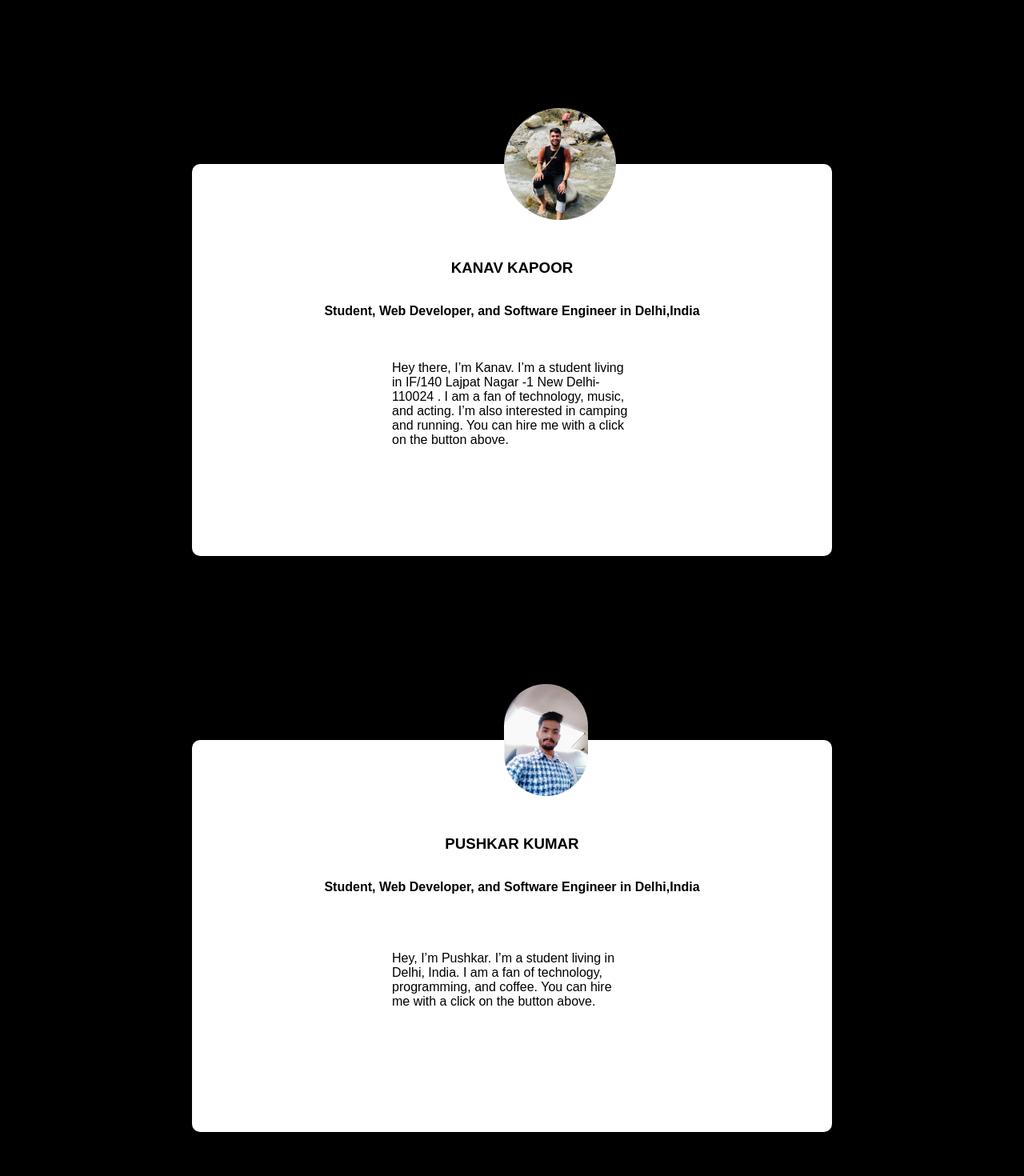
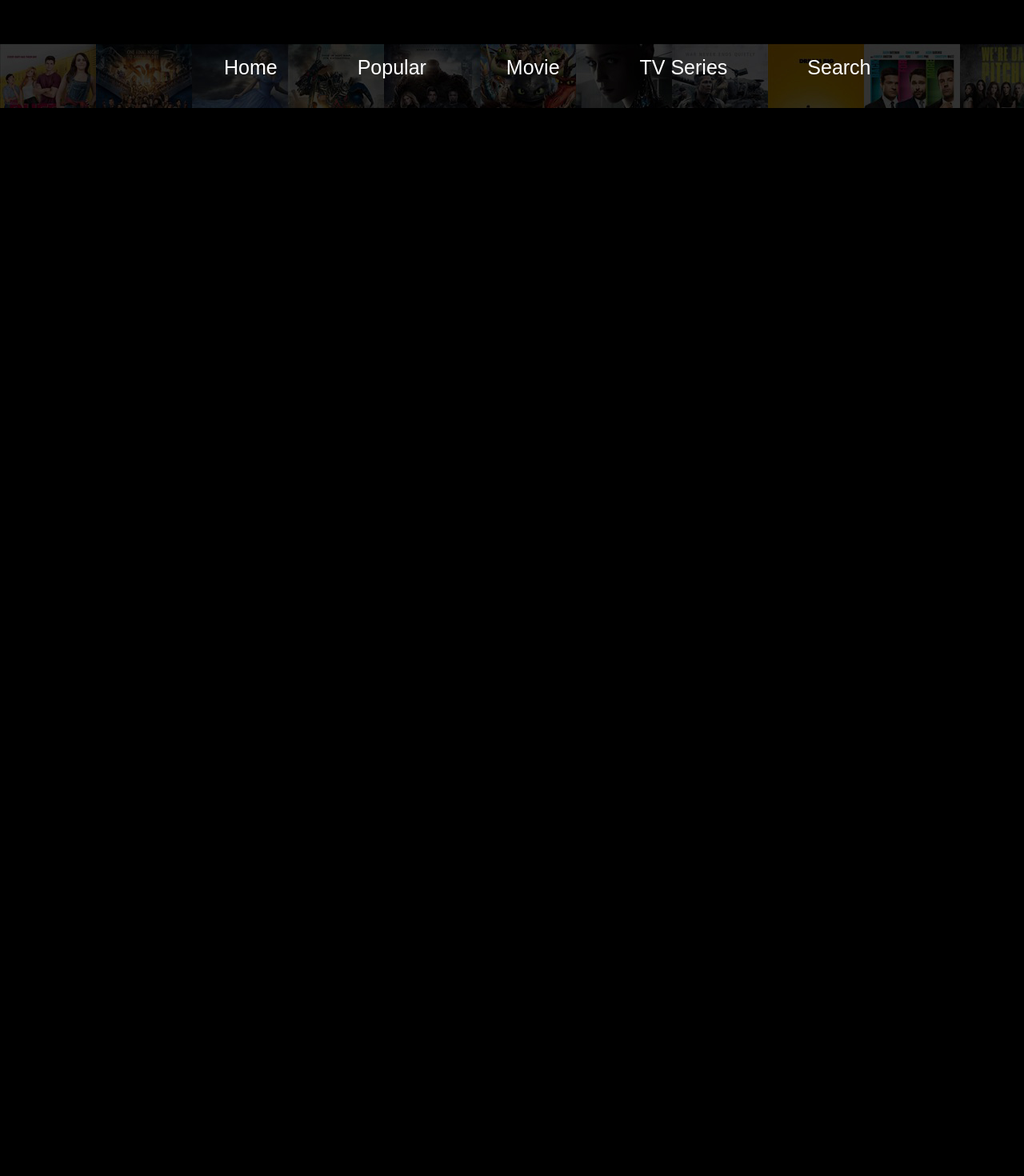
Before and after one commit to Dhruv22Goel/MoviesHubb, a React (Create React App) app: page /about in a window 1280 px wide. Shown: the part 760-2230 px from the top of the page at 80% size. After the commit the page ends 895 px from the top, so only its background shows below. Built offline with nearby package versions, Linux system fonts and the light colour scheme.

Commit message:
Update About.jsx

```diff
--- a/src/pages/About.jsx
+++ b/src/pages/About.jsx
@@ -60,31 +60,6 @@ export default function About(){
                     <P>Greetings, I’m Dhruv . I’m a student living in Delhi,India. I am a fan of technology, food, and web development. I’m also interested in fitness and music.</P>
                 </AboutMeDiv>
             </AboutMe>
-
-        </AboutDiv>
-        <AboutDiv>
-            <AboutMe>
-                <AboutMeImgDiv>
-                    <AboutMeImg src={KanavProfilePic} />
-                </AboutMeImgDiv>
-                <AboutMeDiv>
-                    <h3>KANAV KAPOOR</h3>
-                    <p><b>Student, Web Developer, and Software Engineer in Delhi,India</b></p>
-                    <P>Hey there, I’m Kanav. I’m a student living in IF/140 Lajpat Nagar -1 New Delhi-110024 . I am a fan of technology, music, and acting. I’m also interested in camping and running. You can hire me with a click on the button above.</P>
-                </AboutMeDiv>
-            </AboutMe>
-        </AboutDiv>
-        <AboutDiv>
-            <AboutMe>
-                <AboutMeImgDiv>
-                    <AboutMeImg src={PushkarProfilePic} />
-                </AboutMeImgDiv>
-                <AboutMeDiv>
-                    <h3>PUSHKAR KUMAR</h3>
-                    <p><b>Student, Web Developer, and Software Engineer in Delhi,India</b></p>
-                    <P>Hey, I’m Pushkar. I’m a student living in Delhi, India. I am a fan of technology, programming, and coffee. You can hire me with a click on the button above.</P>
-                </AboutMeDiv>
-            </AboutMe>
         </AboutDiv>
         <NavBar/>
         </>
```
